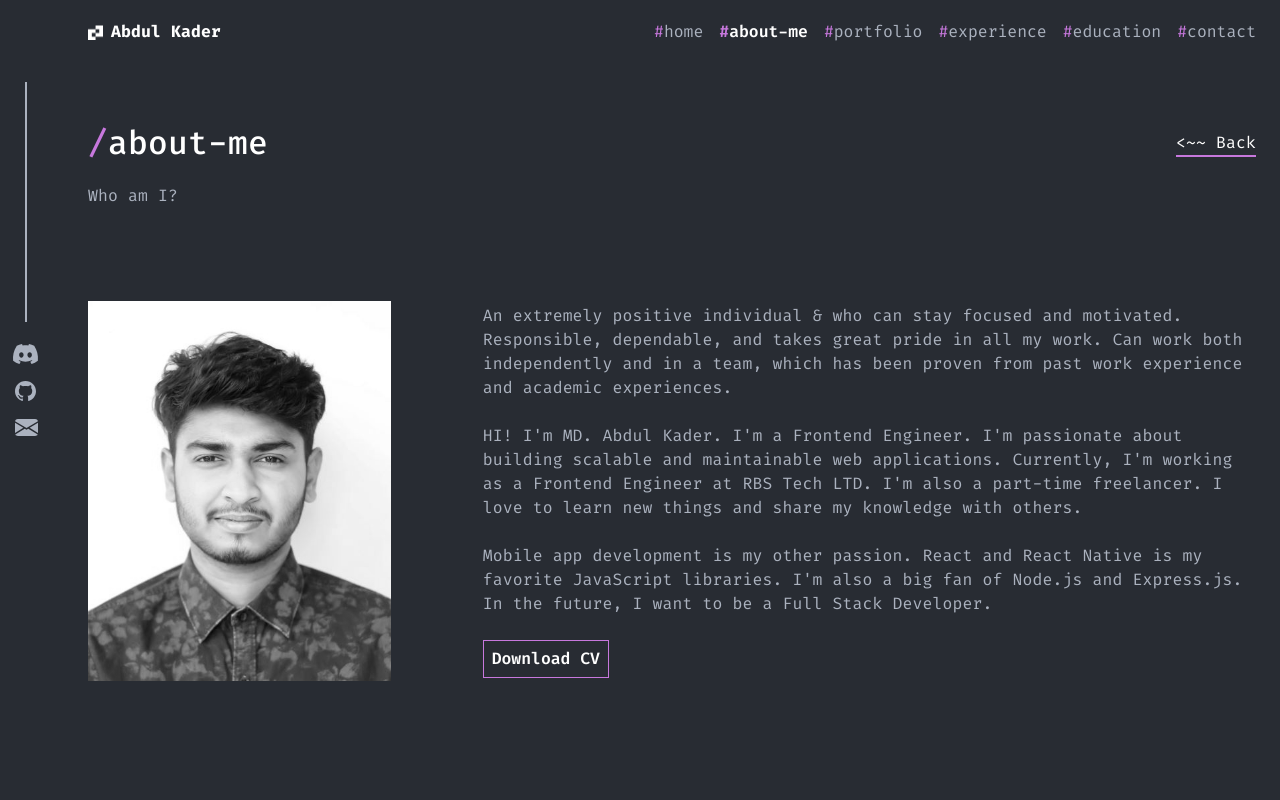
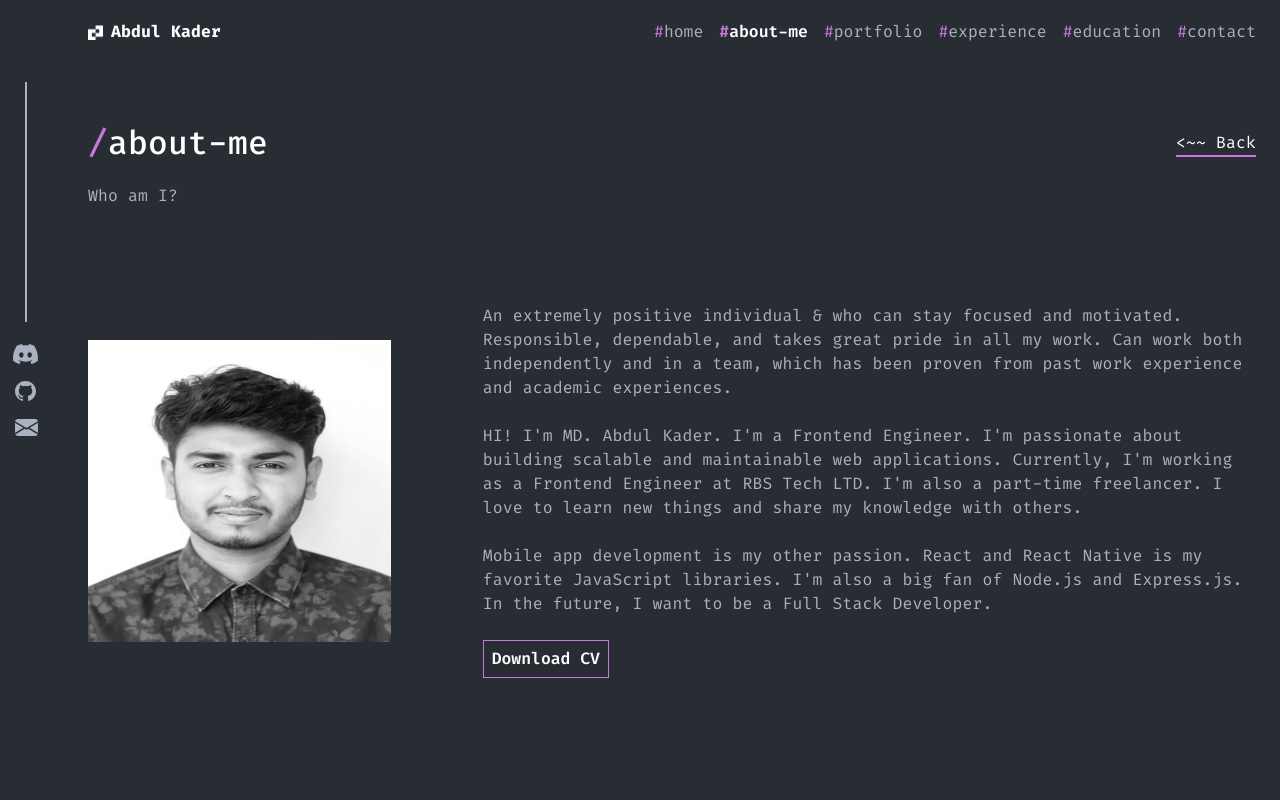
Before and after one commit to abdulkadershohan/react-protfolio, a React (Create React App) app: page /about in a window 1280 px wide. Shown: the top 800 px of the page. Built offline with nearby package versions, Linux system fonts and the light colour scheme.

Commit message:
aspectRatio about img

```diff
--- a/src/components/about/About.js
+++ b/src/components/about/About.js
@@ -126,7 +126,8 @@ export default function About() {
                                     md: 'auto', lg: 'auto',
                                 },
                                 filter: 'grayscale(100%)',
-                                // image blur
+                                aspectRatio: '1/1',
+
                             }}
                         />
                     </Stack>
--- a/src/components/about/AboutMeFull.jsx
+++ b/src/components/about/AboutMeFull.jsx
@@ -298,6 +298,8 @@ export default function AboutMeFull() {
                                         md: 'auto', lg: 'auto',
                                     },
                                     filter: 'grayscale(100%)',
+                                    aspectRatio: '1/1',
+
                                 }}
                             />
                         </Stack>
```
